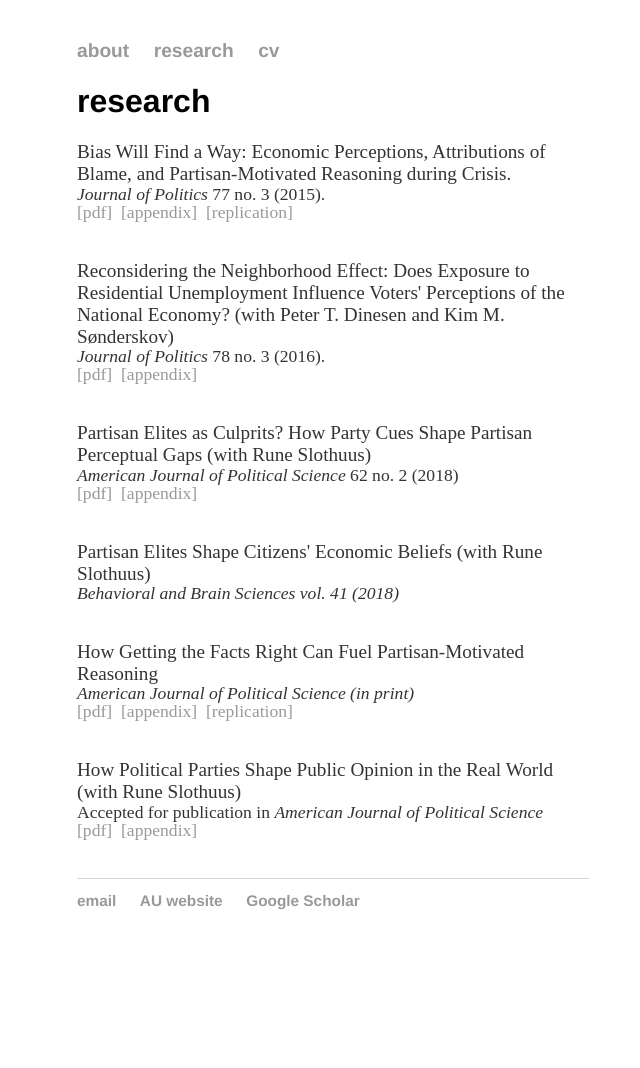
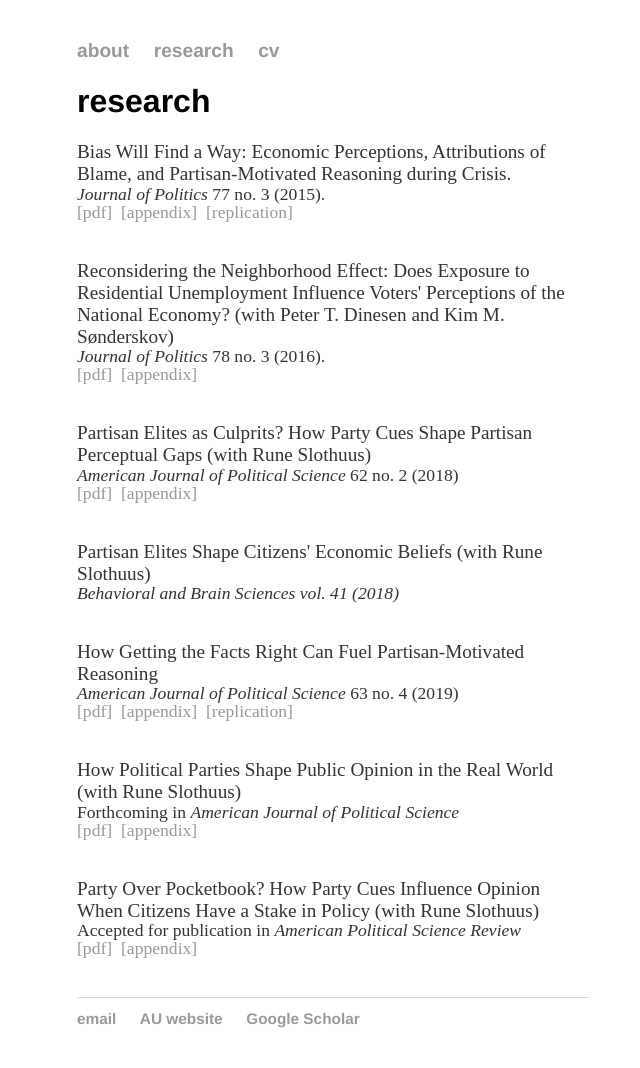
Before and after one commit to mbisgaard/mbisgaard.github.io, a Jekyll site: the page built from research/index.html, in a window 1280 px wide. Shown: the whole page, without its empty margins (307-947 px from the left). Built offline with Jekyll 4.4.1, drawn with Linux system fonts in a browser that asks for light colours; before the commit the page ends 950 px from its top, so only the background shows below that.

Commit message:
Update index.html

```diff
--- a/research/index.html
+++ b/research/index.html
@@ -34,7 +34,7 @@
 	<p>&nbsp;</p>
 
 	<pentry>How Getting the Facts Right Can Fuel Partisan-Motivated Reasoning</pentry><br>
-	<p1><i>American Journal of Political Science (in print)</i>
+	<p1><i>American Journal of Political Science </i> 63 no. 4 (2019)
 	<br><a href="https://www.dropbox.com/s/edfp81vay80z7sy/newevidence-MB.pdf?dl=0">[pdf]</a>
 	&nbsp;<a href="https://www.dropbox.com/sh/ouoqjg1h051m4qc/AACQ9Wz8cX7brJcnS6GUuH5Wa?dl=0">[appendix]</a>
 	&nbsp;<a href="https://dataverse.harvard.edu/dataset.xhtml?persistentId=doi:10.7910/DVN/FTFJTV">[replication]</a></p1><br></p1>
@@ -42,7 +42,15 @@
 	<p>&nbsp;</p>
 
 	<pentry>How Political Parties Shape Public Opinion in the Real World (with Rune Slothuus)</pentry><br>
-	<p1>Accepted for publication in <i>American Journal of Political Science</i>
+	<p1>Forthcoming in <i>American Journal of Political Science</i>
+	<br><a href="https://www.dropbox.com/s/tycuxhi5wq425as/unlimited-influence.pdf?dl=0">[pdf]</a>
+	&nbsp;<a href="https://www.dropbox.com/s/2t8mlgeg2ito51s/unlimited-influenceSI.pdf?dl=0">[appendix]</a></p1>
+
+
+	<p>&nbsp;</p>
+
+	<pentry>Party Over Pocketbook? How Party Cues Influence Opinion When Citizens Have a Stake in Policy (with Rune Slothuus)</pentry><br>
+	<p1>Accepted for publication in <i>American Political Science Review</i>
 	<br><a href="https://www.dropbox.com/s/tycuxhi5wq425as/unlimited-influence.pdf?dl=0">[pdf]</a>
 	&nbsp;<a href="https://www.dropbox.com/s/2t8mlgeg2ito51s/unlimited-influenceSI.pdf?dl=0">[appendix]</a></p1>
 
```
